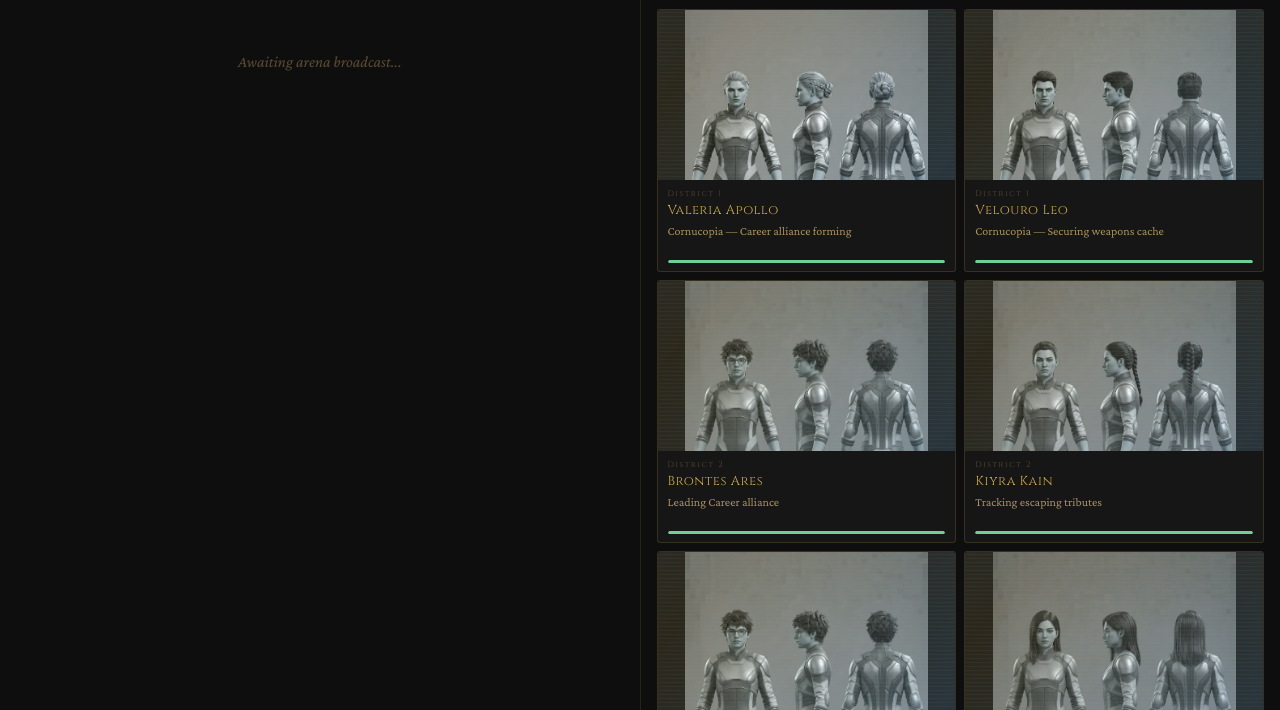
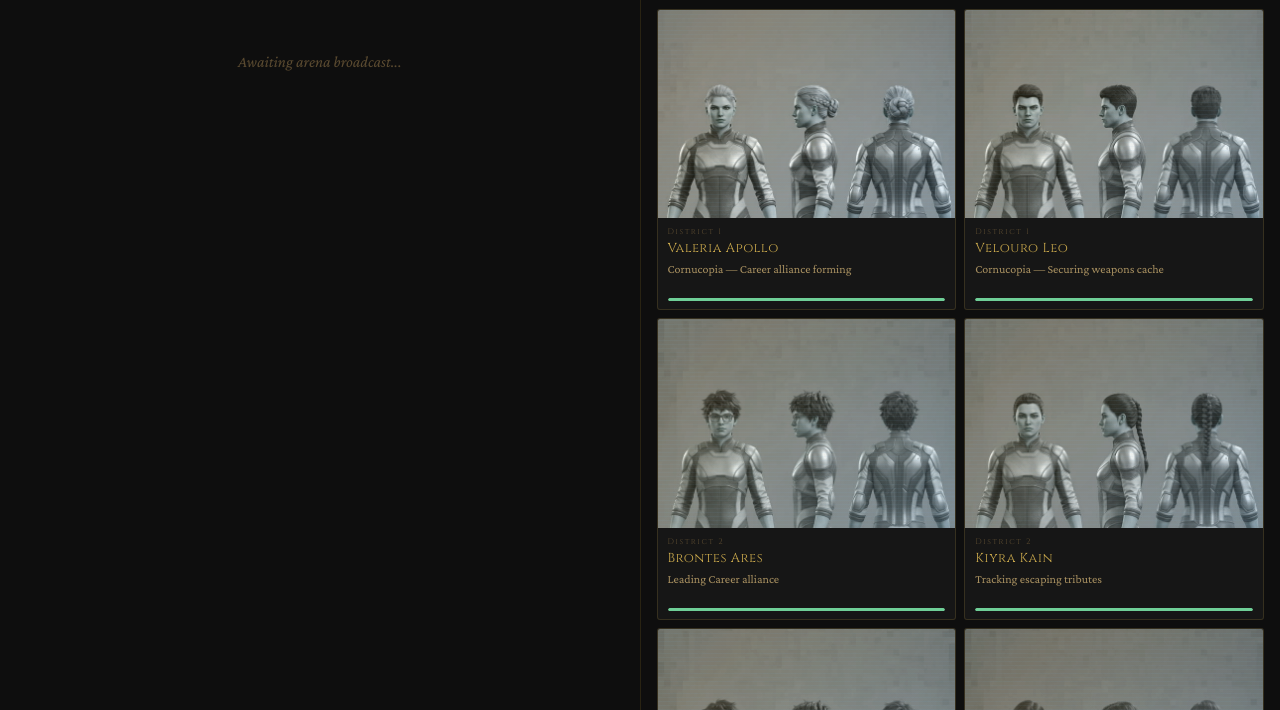
Before and after one commit to rydev4life/HungerGames, a plain HTML site: page public/projector.html in a window 1280 px wide. Shown: the part 90-800 px from the top of the page. Drawn offline with nearby package versions, Linux system fonts and the light colour scheme; no server answers.

Commit message:
Add files via upload

```diff
--- a/public/projector.html
+++ b/public/projector.html
@@ -267,18 +267,18 @@ html, body { height: 100%; background: var(--dark-0); color: var(--text-primary)
 .proj-portrait-wrap {
   position: relative;
   width: 100%;
-  height: 170px;
+  aspect-ratio: 600 / 420;
   overflow: hidden;
-  background: #111;
 }
 
 .proj-portrait {
   width: 100%;
   height: 100%;
-  object-fit: contain;
+  width: 100%;
+  height: 100%;
+  object-fit: cover;
   object-position: center center;
   display: block;
-  background: #111;
   filter: saturate(0.3) brightness(1.1) hue-rotate(180deg);
 }
 
```
Also changed, not shown: css/main.css (+4 -6 lines).
